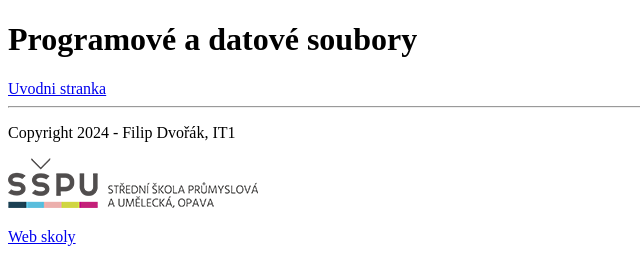
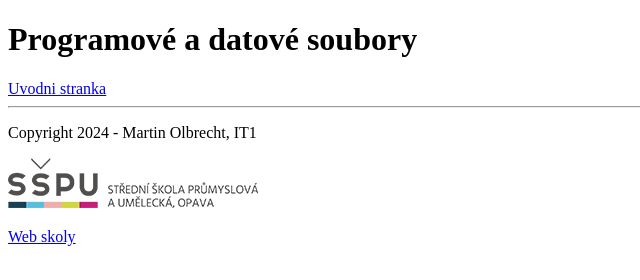
Before and after one commit to Martynester1/Programy-a-data, a plain HTML site: page a/index.html in a window 1280 px wide. Shown: the full height of the page, 0-640 px from the left. Drawn offline with Linux system fonts and the light colour scheme.

Commit message:
Update index.html

```diff
--- a/a/index.html
+++ b/a/index.html
@@ -15,7 +15,7 @@
     </main>
     <footer>
         <hr>
-        <p>Copyright 2024 - Filip Dvořák, IT1</p>
+        <p>Copyright 2024 - Martin Olbrecht, IT1</p>
         <p><a href="https://www.sspu-opava.cz/" target="_blank"><img src="../img/skola-logo.png" alt="Skolni logo"></a></p>
         <p><a href="https://www.sspu-opava.cz/" target="_blank">Web skoly</a></p>
     </footer>
```
